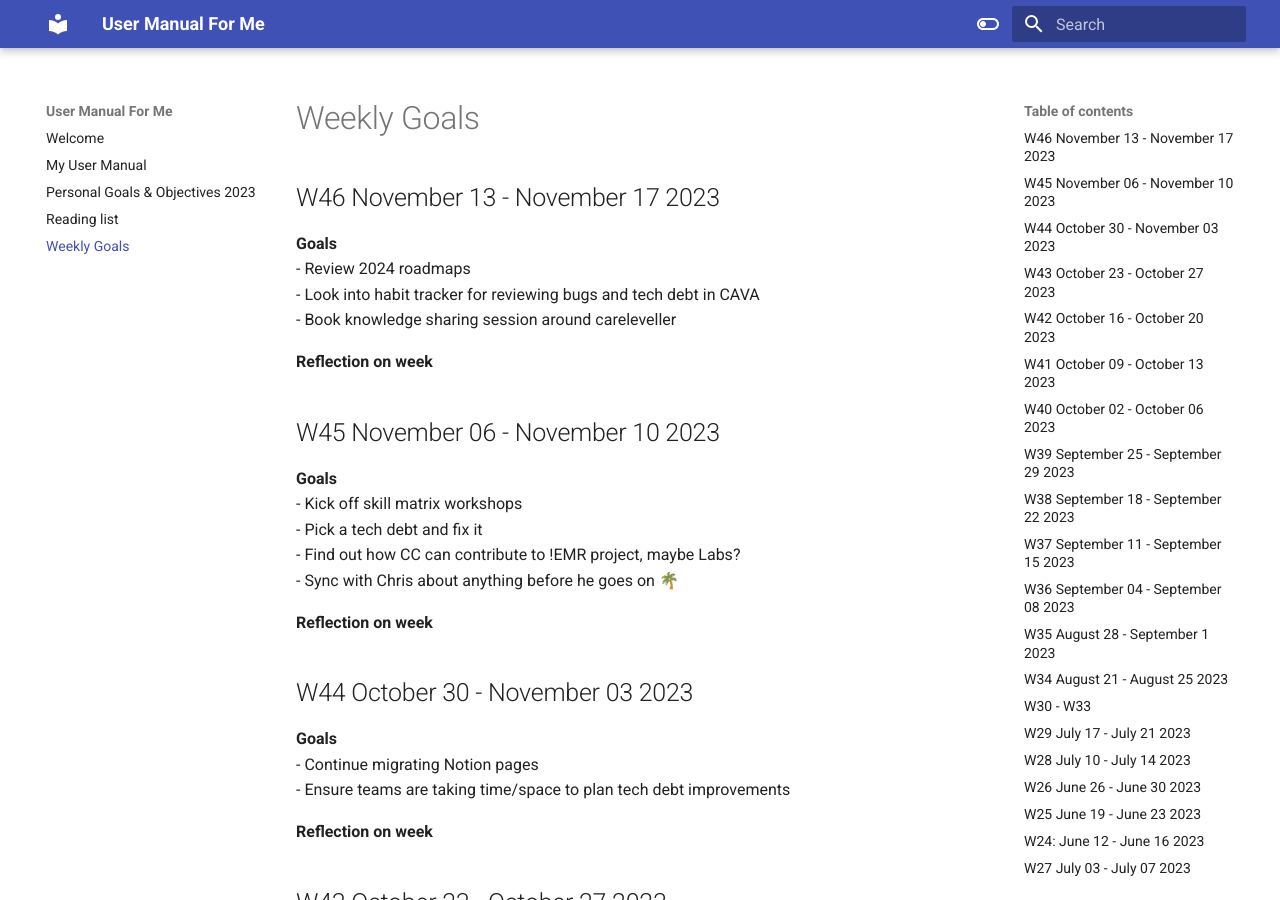
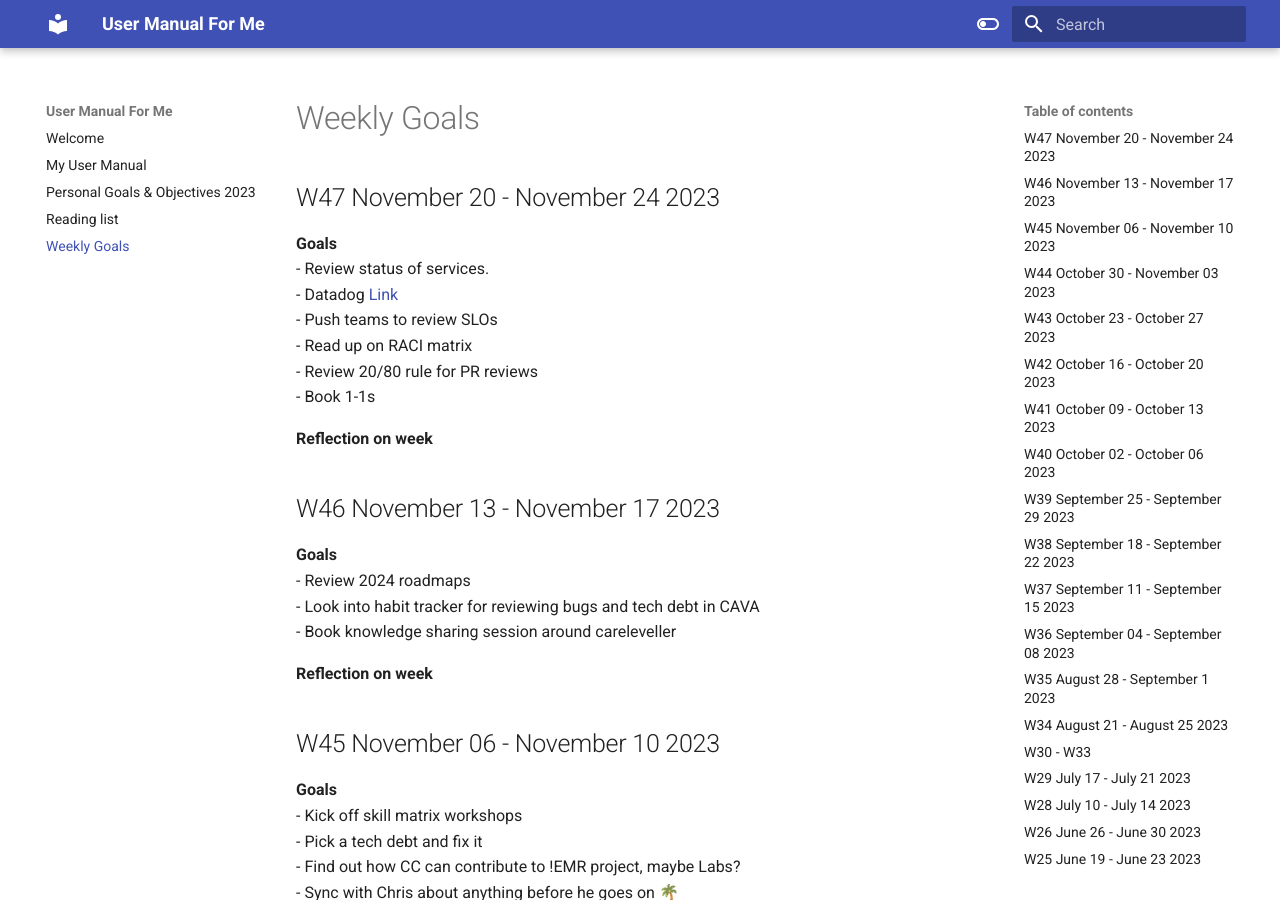
Before and after one commit to skakau/my-ramblings, an MkDocs documentation site: the page built from docs/Weekly Goals.md, in a window 1280 px wide and 900 px high. Built offline with MkDocs 1.6.1 and Material for MkDocs 9.7.7, drawn with Linux system fonts in a browser that asks for light colours.

Commit message:
[PUBLISHER] Merge #53

```diff
--- a/docs/Weekly Goals.md
+++ b/docs/Weekly Goals.md
@@ -1,6 +1,18 @@
 ---
 share: true
 ---
+
+## W47 November 20 - November 24 2023
+**Goals**
+- Review status of services.
+	- Datadog [Link](https://app.datadoghq.eu/services?query=-type%3Adb&env=prod&sort=requestRate)
+	- Push teams to review SLOs
+- Read up on RACI matrix
+- Review 20/80 rule for PR reviews
+- Book 1-1s
+
+**Reflection on week**
+
 
 ## W46 November 13 - November 17 2023
 **Goals**
@@ -189,10 +201,6 @@ Still haven't booked meetings, but plan on starting this next week.
 - Was able to take a decision on the future of ML and the work needed to get live and operational in prod. Sadly we decided to park this initiative due to the work required from other teams and no real obvious improvements.
 - TakeCare Cal integration work still on-going. Could this be the rebirth of project hydra???
 
-
-
-
-
 ## W27 July 03 - July 07 2023
 **Goals**
 - Present some new ideas to CAM for work streams
```
